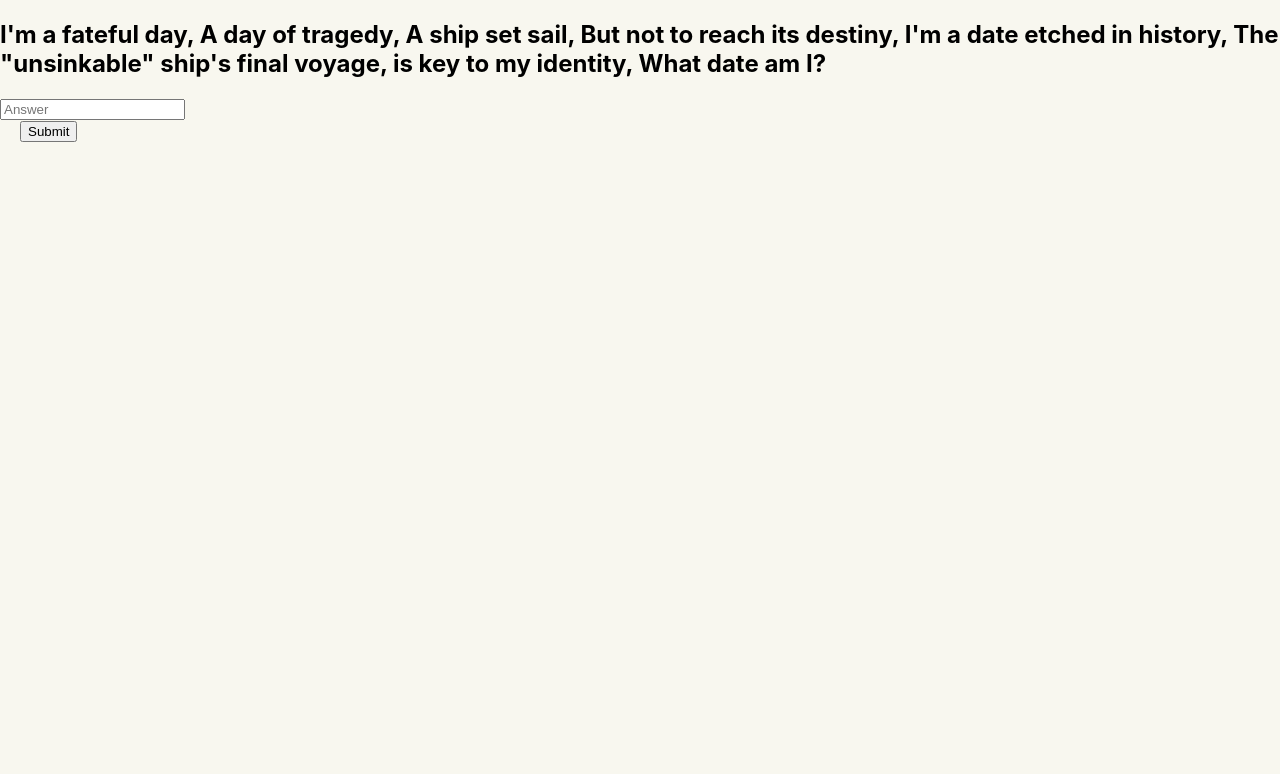
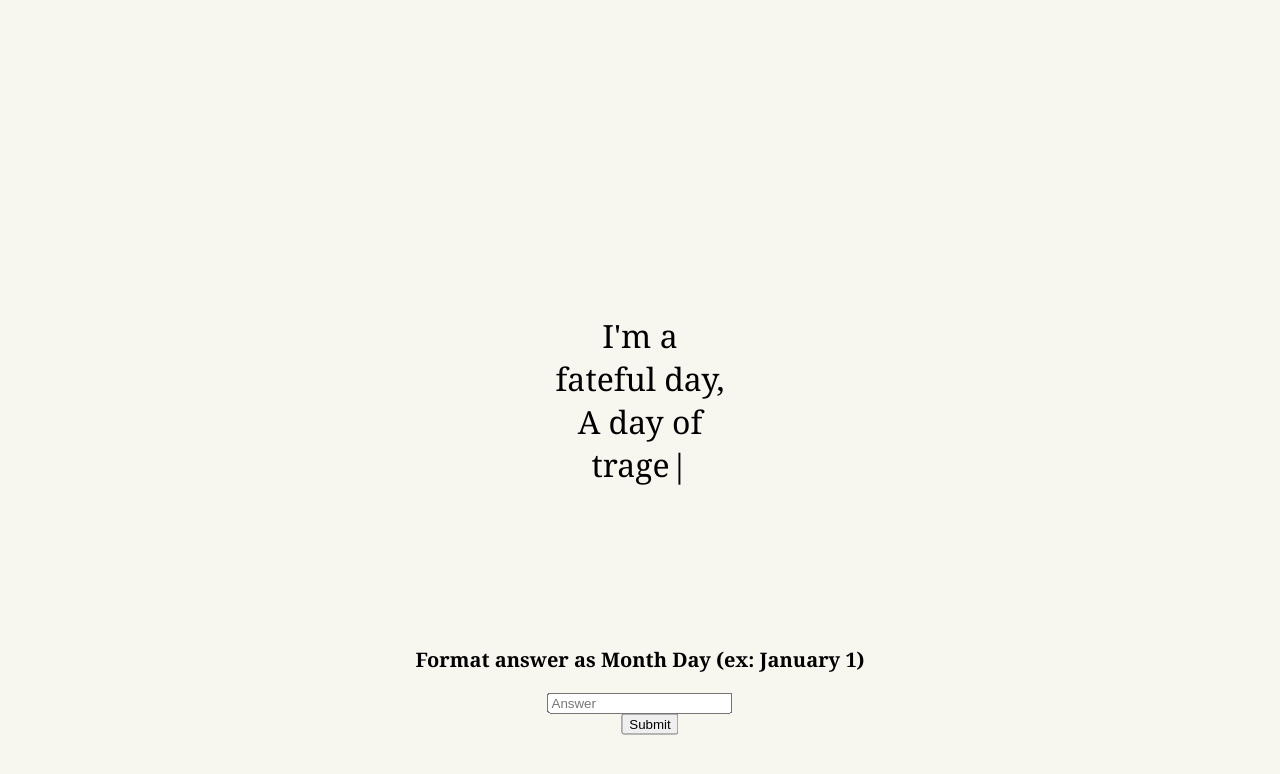
Before and after one commit to jordantab/forAMD-frontend, a React (Create React App) app in the folder for-amd/: page /firstpuzzle in a window 1280 px wide. Shown: the top 774 px of the page. Built offline with nearby package versions, Linux system fonts and the light colour scheme; the HTML template or start-up script is replaced by a standard one.

Commit message:
Finished styling the first puzzle, added a decisions page

```diff
--- a/for-amd/package.json
+++ b/for-amd/package.json
@@ -11,6 +11,7 @@
     "react-dom": "^18.2.0",
     "react-router-dom": "^6.6.1",
     "react-scripts": "5.0.1",
+    "typewriter-effect": "^2.19.0",
     "web-vitals": "^2.1.4"
   },
   "scripts": {
--- a/for-amd/src/App.js
+++ b/for-amd/src/App.js
@@ -8,6 +8,7 @@ import FirstPuzzlePage from './pages/FirstPuzzlePage.jsx';
 import SecondPuzzlePage from './pages/SecondPuzzlePage.jsx';
 import ThirdPuzzlePage from './pages/ThirdPuzzlePage.jsx';
 import './App.css';
+import DecisionPage from "./pages/DecisionPage.jsx";
 // // Import the functions you need from the SDKs you need
 // import { initializeApp } from "firebase/app";
 // import { getAnalytics } from "firebase/analytics";
@@ -38,6 +39,7 @@ function App() {
         <Routes>
           <Route index element={<LandingPage/>}/>
           <Route path='/login' element={<LoginPage/>}/>
+          <Route path='/decisions' element={<DecisionPage/>}/>
           <Route path='/events' element={<EventsPage/>}/>
           <Route path='/error' element={<ErrorPage/>}/>
           <Route path='/surprise' element={<SurprisePage/>}/>
--- a/for-amd/src/components/FirstPuzzleAnswer.jsx
+++ b/for-amd/src/components/FirstPuzzleAnswer.jsx
@@ -26,6 +26,7 @@ function FirstPuzzleAnswer() {
     return (
         <div>
             <div className='answerInput'>
+                <p>Format answer as Month Day (ex: January 1)</p>
                 <input
                 type="text"
                 id="header-search"
--- a/for-amd/src/components/LoginBox.jsx
+++ b/for-amd/src/components/LoginBox.jsx
@@ -16,9 +16,9 @@ function LoginBox() {
             password : password.current.value
         }
 
-        axios.post('https://for-amd.herokuapp.com/verifyLogin/',inputs).then((response => {
+        axios.post('http://127.0.0.1:8000/verifyLogin/',inputs).then((response => {
             if (response.data == 'True'){
-                hist('/events')
+                hist('/decisions')
             }
             else if (response.data == "False") {
                 hist('/error')
--- a/for-amd/src/components/SearchBar.jsx
+++ b/for-amd/src/components/SearchBar.jsx
@@ -18,7 +18,8 @@ function SearchBar({placeHolder, options}) {
     const [searchClicked, setSearchClicked] = useState(false)
     const hist = useNavigate();
     const [photo1, setPhoto1] = useState("");
-    const [urls, setUrls] = useState([])
+    const [photoUrls, setPhotoUrls] = useState([])
+    const [videoUrls, setVideoUrls] = useState([])
 
     useEffect(() => {
         const handler = () => setShowMenu(false);
@@ -61,26 +62,31 @@ function SearchBar({placeHolder, options}) {
             hist('/surprise')
         }
         else{
-        axios.post('https://for-amd.herokuapp.com/fetchAlbum/', selectedValue).then((response => {
-            console.log(response)
+        axios.post('http://127.0.0.1:8000/fetchAlbum/', selectedValue).then((response => {
+            console.log(response.data)
             // const photo = response.data
             // setPhoto1(photo)
-            setUrls(response.data)
+            setPhotoUrls(response.data.photos)
+            if ('videos' in response.data){
+                setVideoUrls(response.data.videos)
+            }
         }
         ))
         }
     }
     return (
         <div>
-            {searchClicked ?
+            {/* {searchClicked ?
             <>
-            {urls.map(url => (
-                <img key={url} src={url} alt="" />
+            {photoUrls.map(url => (
+                <img key={url} src={url} alt="" controls/>
             ))}
-            <img src={photo1}/>
+            {videoUrls.map(url => (
+                <video key={url} src={url} alt="" controls/>
+            ))}
             </>
             :
-            <>
+            <>  */}
             <div className="dropdown-container">
                 <div onClick={handleInputClick} className="dropdown-input">
                 <div className="dropdown-selected-value">{getDisplay()}</div>
@@ -91,7 +97,7 @@ function SearchBar({placeHolder, options}) {
                         </div>
                         </div>
                         {showMenu && (
-                <div className='dropdown-menu'>
+                            <div className='dropdown-menu'>
                     {options.map((option) => (
                         <div
                         onClick={() => onItemClick(option)}
@@ -101,10 +107,17 @@ function SearchBar({placeHolder, options}) {
                         </div>
                     ))}
                     </div>)}
+                    <button onClick={fetchAlbum}>Search</button>
             </div>
-            <button onClick={fetchAlbum}>Search</button>
-            </>
-            }
+
+                    {photoUrls.map(url => (
+                        <img key={url} src={url} alt="" controls/>
+                    ))}
+                    {videoUrls.map(url => (
+                        <video key={url} src={url} alt="" controls/>
+                    ))}
+            {/* </> */}
+
     </div>
     );
 }
--- /dev/null
+++ b/for-amd/src/pages/DecisionPage.css
@@ -0,0 +1,44 @@
+/* .Background{
+    background-image: url('/Users/tarkantaboglu/Desktop/Random Projects/forAMD-frontend/for-amd/public/assets/images/Backgrounds/IMG_5828.jpg');
+    flex-direction: row;
+    background-size: cover;
+    background-position: center;
+    background-repeat: no-repeat;
+    background-attachment: fixed;
+    height: 100vh;
+    opacity: 0.4;
+    display: flex;
+    justify-content: center;
+    align-items: center;
+
+} */
+
+.Boxes {
+    background-image: url('/Users/tarkantaboglu/Desktop/Random Projects/forAMD-frontend/for-amd/public/assets/images/Backgrounds/IMG_5828.jpg');
+    background-size: cover;
+    background-position: center;
+    background-repeat: no-repeat;
+    background-attachment: fixed;
+    display: flex;
+    align-items: center;
+    justify-content: center;
+    height: 100vh;
+}
+
+.box {
+    opacity: 0.75;
+    width: 30%;
+    height: 10%;
+    background-color: #F8F7EF;
+    margin: 5%;
+    display: flex;
+    justify-content: center;
+    align-items: center;
+  }
+
+p{
+  font-size: 20px;
+  font-weight: bold;
+  color: black;
+  font-family: Georgia, Times, serif;
+}
--- /dev/null
+++ b/for-amd/src/pages/DecisionPage.jsx
@@ -0,0 +1,38 @@
+import { useNavigate } from "react-router-dom";
+import NavBar from "../components/NavBar";
+import './DecisionPage.css'
+
+function DecisionPage() {
+    const hist = useNavigate()
+
+    function Events() {
+        hist('/events')
+    }
+
+    function Suggestions(){
+        hist('/error')
+    }
+
+    function Surprise(){
+        hist('/surprise')
+    }
+
+    return (
+        <div className="Decision">
+            <NavBar />
+        <div className="Boxes">
+                    <button onClick={Events} className="box">
+                        <p>Events</p>
+                    </button>
+                    <button onClick={Suggestions} className="box">
+                        <p>Suggestions</p>
+                    </button>
+                    <button onClick={Surprise} className="box">
+                        <p>Surprise</p>
+                    </button>
+            </div>
+        </div>
+    )
+}
+
+export default DecisionPage
--- a/for-amd/src/pages/ErrorPage.css
+++ b/for-amd/src/pages/ErrorPage.css
@@ -0,0 +1,3 @@
+.error{
+    text-align: center;
+}
--- a/for-amd/src/pages/ErrorPage.jsx
+++ b/for-amd/src/pages/ErrorPage.jsx
@@ -2,7 +2,10 @@ import './ErrorPage.css'
 
 function ErrorPage() {
     return (
-        <p>Looks like you fucked up buddy</p>
+        <div className='error'>
+            <p>Looks like you fucked up buddy</p>
+        </div>
+
     )
 }
 
--- a/for-amd/src/pages/FirstPuzzlePage.css
+++ b/for-amd/src/pages/FirstPuzzlePage.css
@@ -0,0 +1,28 @@
+.riddle{
+    width: 35%;
+    overflow-wrap: break-word;
+    word-wrap: break-word;
+    word-break: break-word;
+    text-align: center;
+    margin: auto;
+    justify-content: center;
+    font-size: 200%;
+    font-family: Georgia, Times, serif;
+}
+
+.puzzle-1{
+    position:absolute;
+    top:50%;
+    left:50%;
+    transform:translate(-50%,-50%);
+}
+
+.answer-input{
+    position:absolute;
+    top:85%;
+    left:50%;
+    transform:translate(-50%,-50%);
+    text-align: center;
+    font-size: 90%;
+    font-family: Georgia, Times, serif;
+}
--- a/for-amd/src/pages/FirstPuzzlePage.jsx
+++ b/for-amd/src/pages/FirstPuzzlePage.jsx
@@ -1,21 +1,25 @@
 import './FirstPuzzlePage.css'
 import FirstPuzzleAnswer from '../components/FirstPuzzleAnswer'
-
+import Typewriter from "typewriter-effect"
 
 function FirstPuzzlePage() {
+    const riddle = "I'm a fateful day,\n A day of tragedy,\n A ship set sail but not to reach its destiny,\n I'm a date etched in history,\n The 'unsinkable' ship's final voyage,\n is key to my identity,      What date am I?"
     return (
         <div>
             <div className="puzzle-1">
-                <h2>I'm a fateful day,
-                    A day of tragedy,
-                    A ship set sail,
-                    But not to reach its destiny,
-                    I'm a date etched in history,
-                    The "unsinkable" ship's final voyage, is key to my identity,
-                    What date am I?
-                </h2>
+                <div className='riddle'>
+                <Typewriter
+                onInit={(typewriter) => {
+                    typewriter
+                    .typeString(riddle)
+                    .start()
+                }}/>
+                </div>
+
             </div>
-        <FirstPuzzleAnswer/>
+            <div className='answer-input'>
+                <FirstPuzzleAnswer/>
+            </div>
         </div>
     )
 }
```
Also changed, not shown: for-amd/public/assets/images/Backgrounds/IMG_5828.jpg (added), 1 other file (tests, documents, lock files or other folders).
